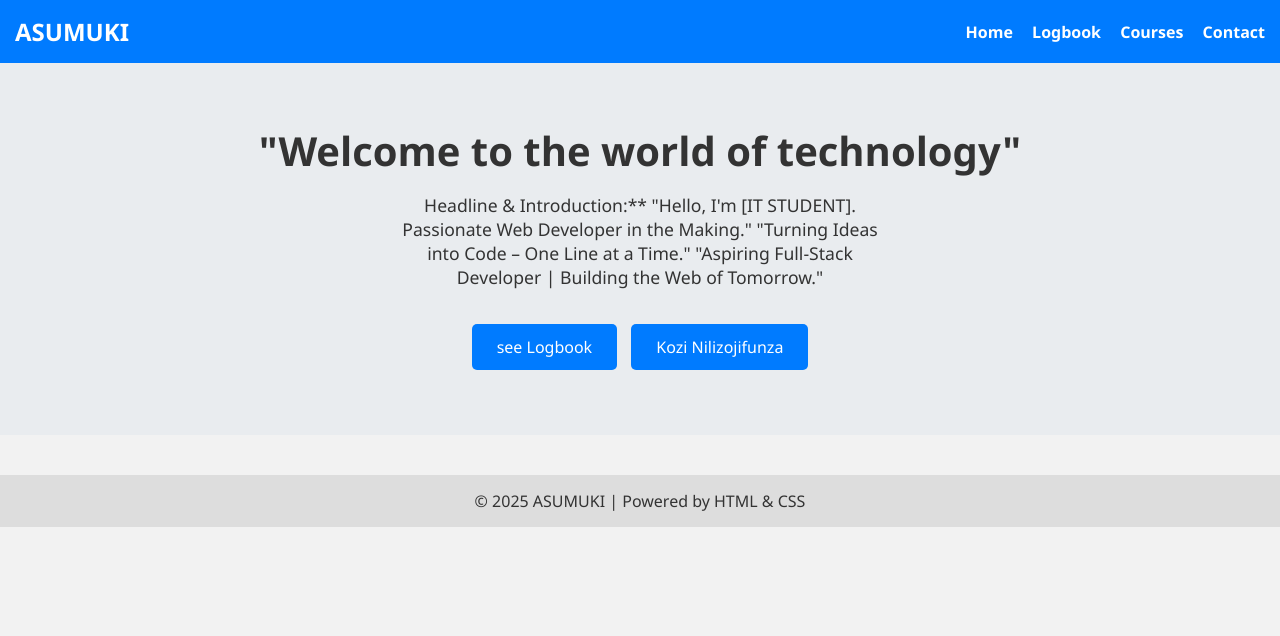
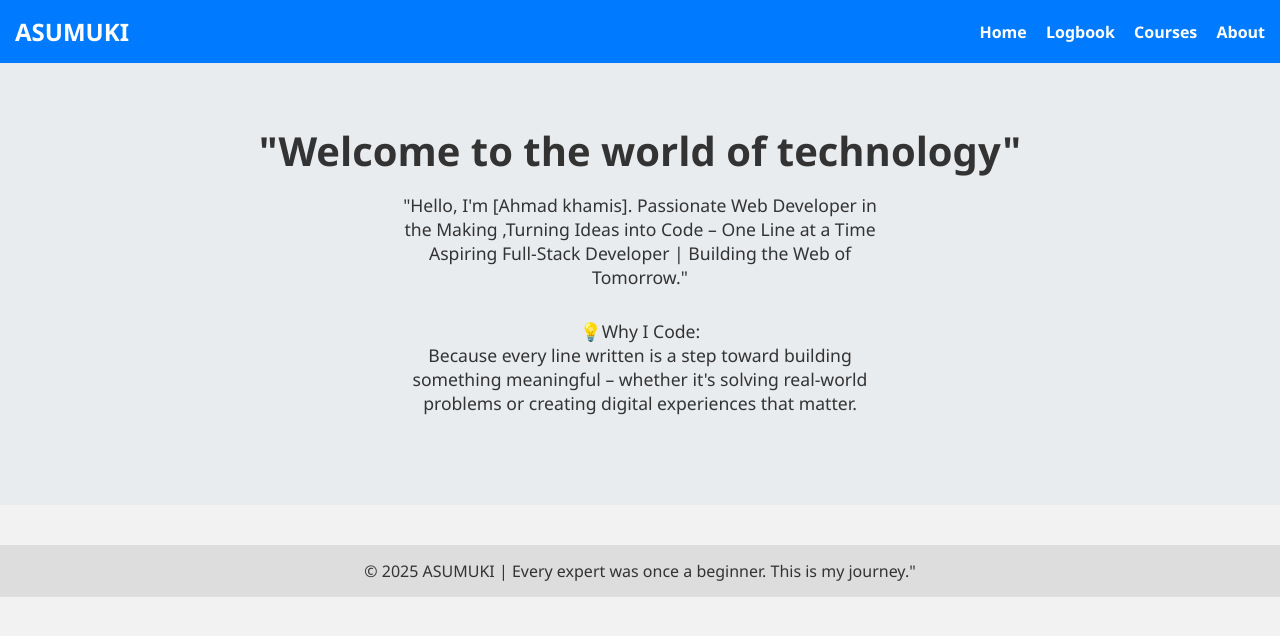
Before and after one commit to Shihab4099/DEVELOPR-, a plain HTML site: page index.html in a window 1280 px wide. Drawn offline with Linux system fonts and the light colour scheme.

Commit message:
Update index.html

```diff
--- a/index.html
+++ b/index.html
@@ -87,22 +87,20 @@
       <a href="index.html">Home</a>
       <a href="logbook.html">Logbook</a>
       <a href="course.html">Courses</a>
-      <a href="contact.html">Contact</a>
+      <a href="About.html">About</a>
     </div>
   </div>
 
   <div class="hero">
     <h1>"Welcome to the world of technology"</h1>
-    <p>Headline & Introduction:**
- "Hello, I'm [IT STUDENT]. Passionate Web Developer in the Making."
-  "Turning Ideas into Code – One Line at a Time."
-  "Aspiring Full-Stack Developer | Building the Web of Tomorrow." </p>
-    <a href="logbook.html">see Logbook</a>
-    <a href="course.html">Kozi Nilizojifunza</a>
+    <p>"Hello, I'm [Ahmad khamis]. Passionate Web Developer in the Making ,Turning Ideas into Code – One Line at a Time
+  Aspiring Full-Stack Developer | Building the Web of Tomorrow." </p>
+    <p>💡Why I Code:<br>Because every line written is a step toward building something meaningful – whether it's solving real-world problems or creating digital experiences that matter.
+</p>
   </div>
 
   <div class="footer">
-    &copy; 2025 ASUMUKI | Powered by HTML & CSS
+    &copy; 2025 ASUMUKI | Every expert was once a beginner. This is my journey."
   </div>
 
 </body>
```
